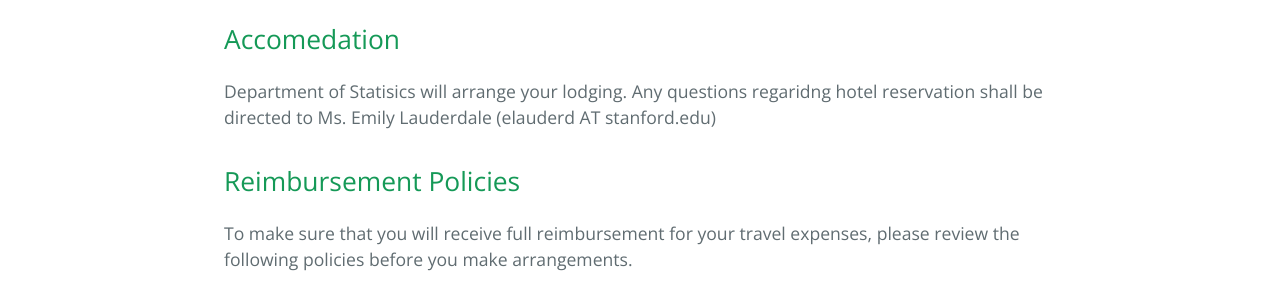
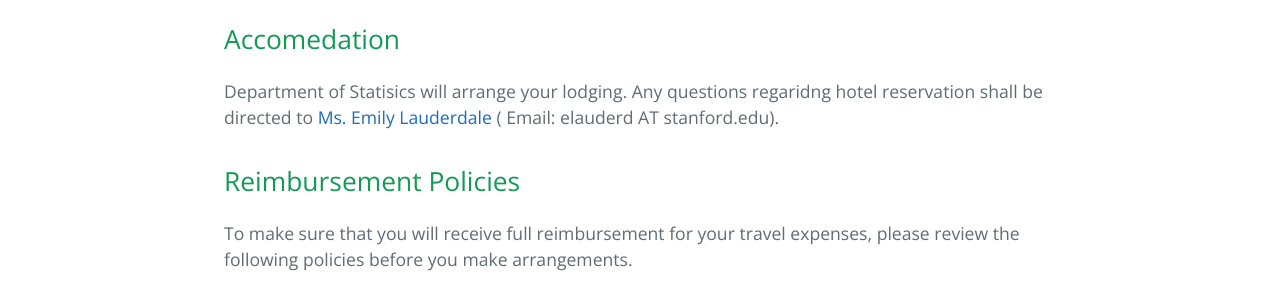
Before and after one commit to stats285/stats285.github.io, a Jekyll site: the page built from speaker_visit.md, in a window 1280 px wide. Shown: the part 491-785 px from the top of the page. Built offline with Jekyll 4.4.1, drawn with Linux system fonts in a browser that asks for light colours; our own code applies the rules of GitHub Pages for plain Markdown files; the repository's description, which GitHub fills in, is left out.

Commit message:
edited emily

```diff
--- a/speaker_visit.md
+++ b/speaker_visit.md
@@ -4,7 +4,7 @@
 
 
 ## Accomedation
-Department of Statisics will arrange your lodging. Any questions regaridng hotel reservation shall be directed to Ms. Emily Lauderdale (elauderd AT stanford.edu)
+Department of Statisics will arrange your lodging. Any questions regaridng hotel reservation shall be directed to [Ms. Emily Lauderdale](https://statistics.stanford.edu/people/emily-lauderdale) ( Email: elauderd AT stanford.edu).
 
 ## Reimbursement Policies
 To make sure that you will receive full reimbursement for your travel expenses, please review the following policies before you make arrangements.
```
